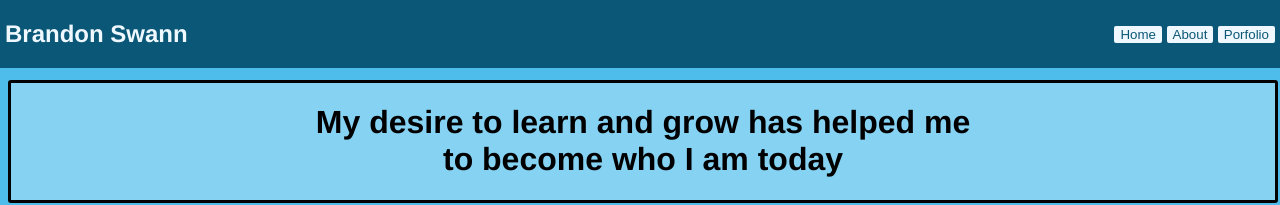
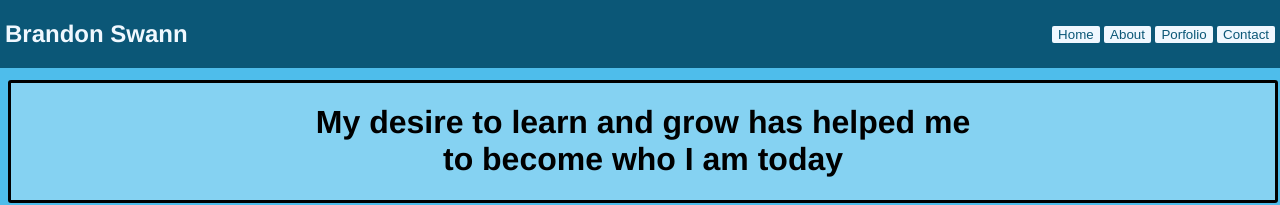
Before and after one commit to swannb1-portfolio/Personal-Website-Project, a plain HTML site: page about.html in a window 1280 px wide. Shown: the top 205 px of the page. Drawn offline with Linux system fonts and the light colour scheme.

Commit message:
new branch

```diff
--- a/about.html
+++ b/about.html
@@ -16,6 +16,7 @@
             <button><a href="./index.html">Home</a></button>
             <button><a href="./about.html">About</a></button>
             <button><a href="./portfolio.html">Porfolio</a></button>
+            <button><a href="./contact.html">Contact</a></button>
         </div>
     </nav>
     <main class="about">
```
Also changed, not shown: index.html (+1 -0 lines), portfolio.html (+1 -0 lines), contact.html (added).
